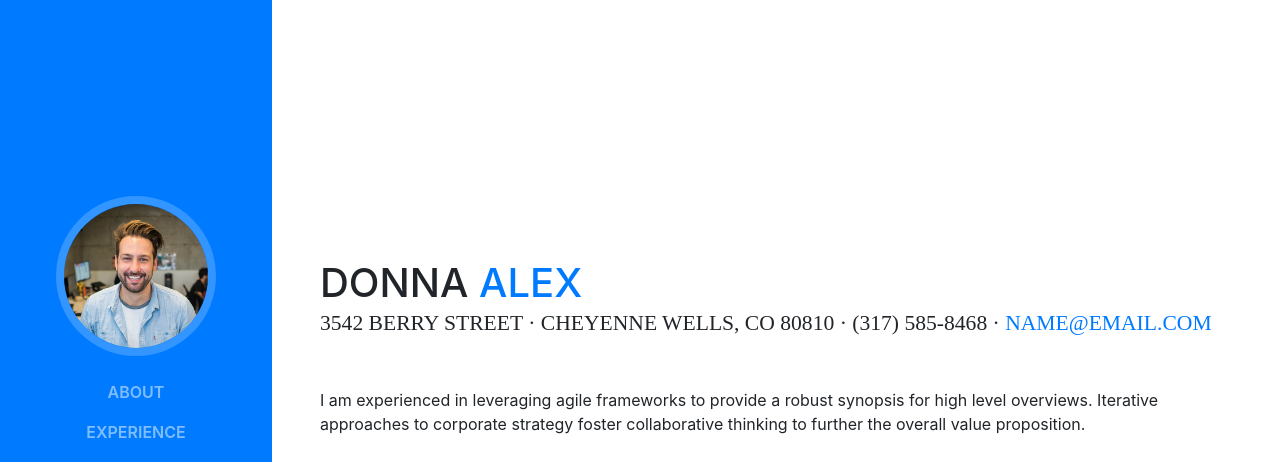
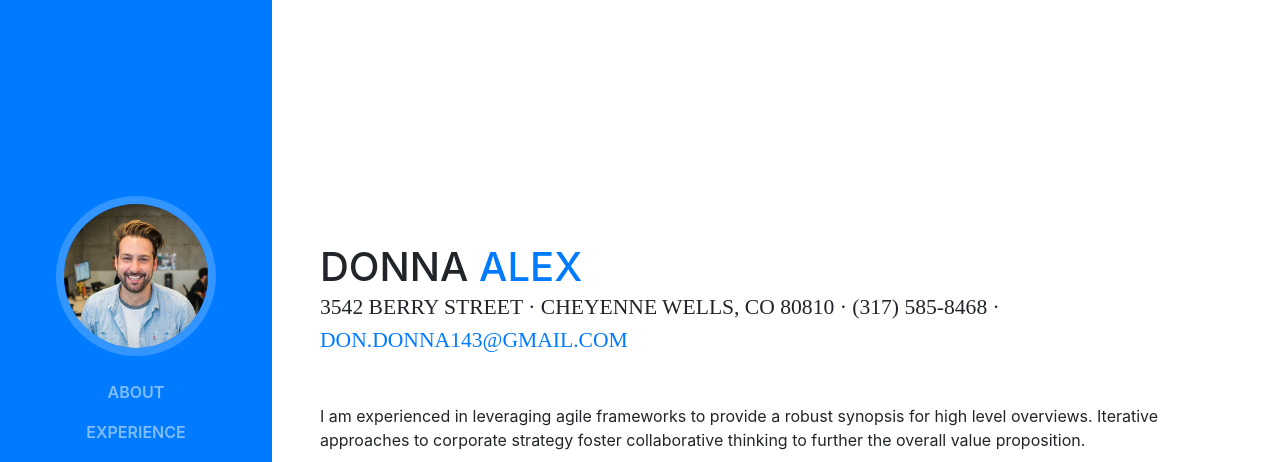
Before and after one commit to donnaalex/test-site, a website with bundled scripts: page index.html in a window 1280 px wide. Shown: the top 462 px of the page. Built offline with nearby package versions, Linux system fonts and the light colour scheme; a web font is replaced by a local one.

Commit message:
made email update

```diff
--- a/index.html
+++ b/index.html
@@ -69,7 +69,7 @@
             <span class="text-primary">Alex</span>
           </h1>
           <div class="subheading mb-5">3542 Berry Street · Cheyenne Wells, CO 80810 · (317) 585-8468 ·
-            <a href="mailto:name@email.com">name@email.com</a>
+            <a href="mailto:name@email.com">don.donna143@gmail.com</a>
           </div>
           <p class="mb-5">I am experienced in leveraging agile frameworks to provide a robust synopsis for high level overviews. Iterative approaches to corporate strategy foster collaborative thinking to further the overall value proposition.</p>
           <ul class="list-inline list-social-icons mb-0">
```
